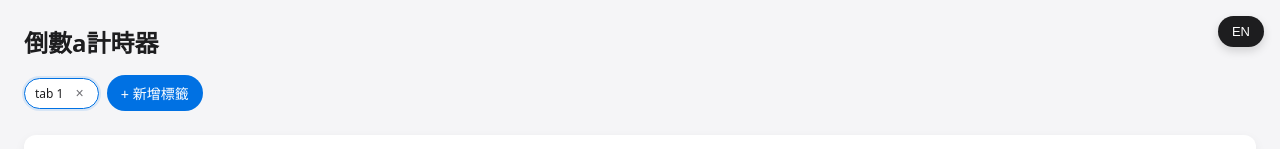
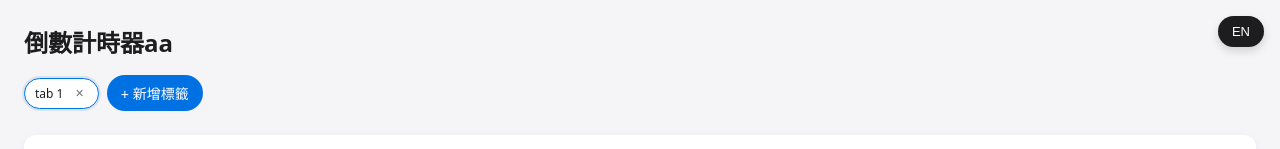
Before and after one commit to SihWeiHuang/countdown-hub, a React (Vite) app: page / in a window 1280 px wide. Shown: the top 149 px of the page. Built offline with nearby package versions, Linux system fonts and the light colour scheme.

Commit message:
test: auto deploy

```diff
--- a/src/App.jsx
+++ b/src/App.jsx
@@ -7,7 +7,7 @@ const EMPTY_TIME_TEXT = '--:--:--'
 
 const i18n = {
   zh: {
-    pageTitle: '倒數a計時器',
+    pageTitle: '倒數計時器aa',
     addTab: '+ 新增標籤',
     switchLang: 'EN',
     dragSort: '拖曳排序',
```
